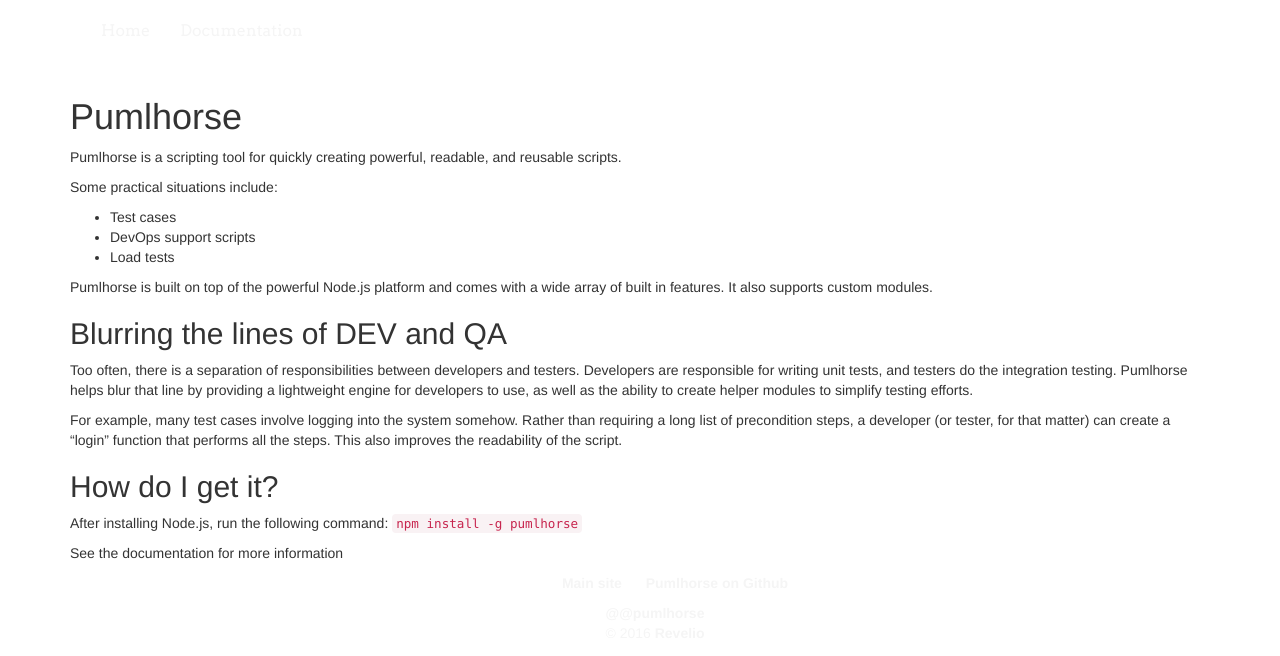
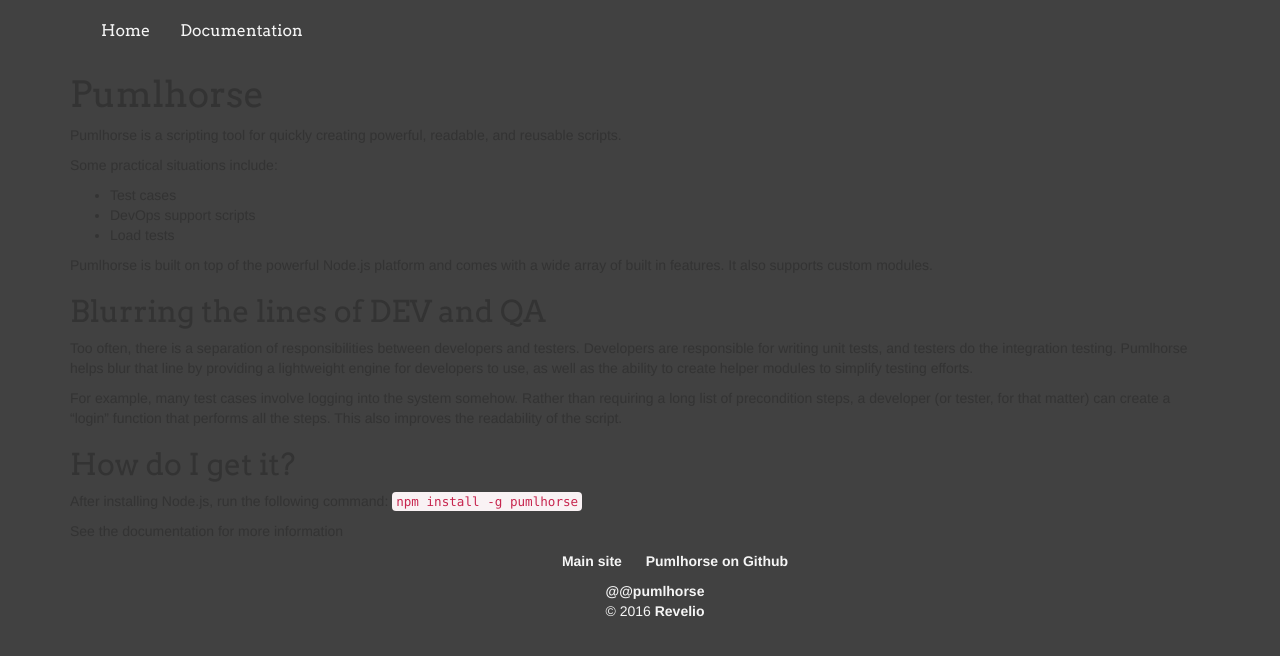
Before and after one commit to pumlhorse/pumlhorse.github.io, a Jekyll site: the page built from index.md, in a window 1280 px wide. Shown: the top 656 px of the page. Built offline with Jekyll 4.4.1, drawn with Linux system fonts in a browser that asks for light colours; nearby versions of some CDN libraries.

Commit message:
Changed order of CSS files

```diff
--- a/_includes/head.html
+++ b/_includes/head.html
@@ -4,8 +4,8 @@
   <meta name="theme-color" content="#414141">
   <title>{{ page.title }} | Pumlhorse</title>
   <link href='//fonts.googleapis.com/css?family=Arvo' rel='stylesheet' type='text/css'>
-  <link href="/css/site.css" rel="stylesheet" type="text/css" />
   <script src="//ajax.googleapis.com/ajax/libs/jquery/2.1.4/jquery.min.js"></script>
   <link href="//maxcdn.bootstrapcdn.com/bootstrap/3.3.6/css/bootstrap.min.css" rel="stylesheet" type="text/css" />
   <script src="//maxcdn.bootstrapcdn.com/bootstrap/3.3.6/js/bootstrap.min.js"></script>
+  <link href="/css/site.css" rel="stylesheet" type="text/css" />
 </head>
```
